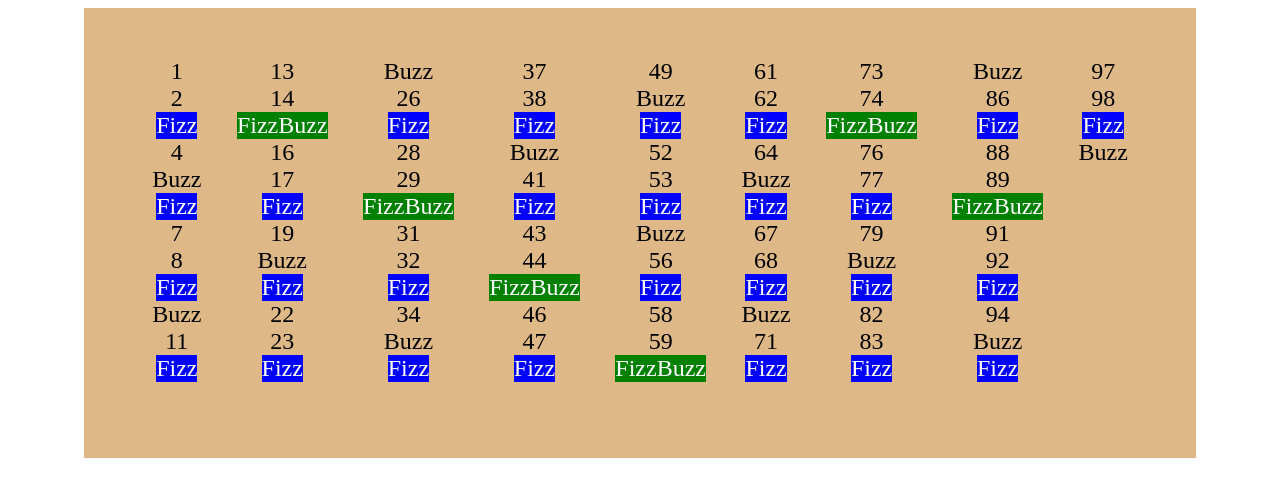
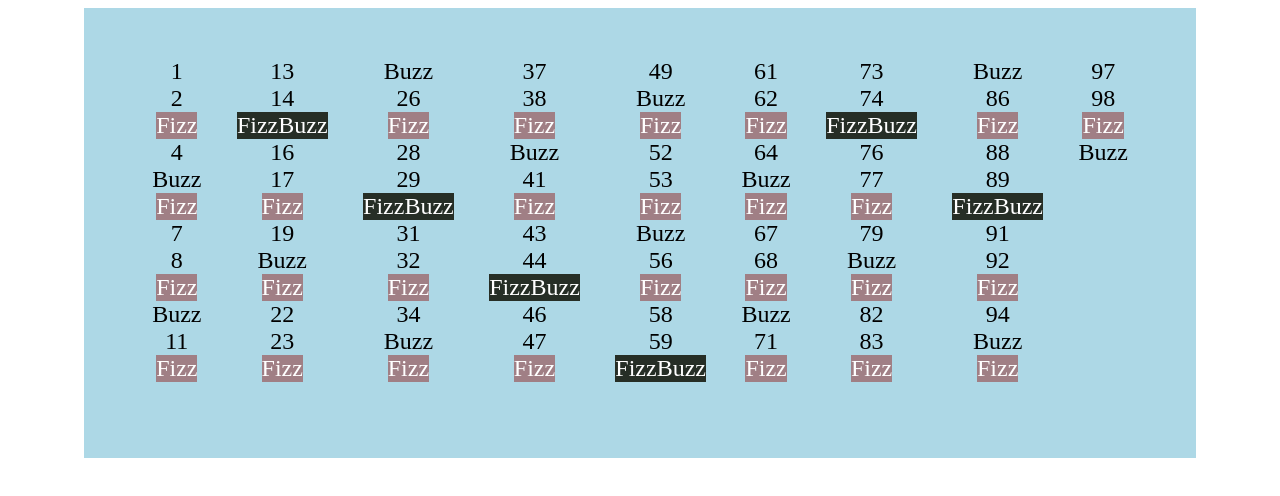
Before and after one commit to GiuseppeLanucara/js-fizzbuzz, a plain HTML site: page bonus/index.html in a window 1280 px wide. Drawn offline with Linux system fonts and the light colour scheme.

Commit message:
style cambiati

```diff
--- a/bonus/css/style.css
+++ b/bonus/css/style.css
@@ -7,21 +7,21 @@
     flex-direction: column;
     align-items: center;
     flex-wrap: wrap;
-    background-color: burlywood;
+    background-color: lightblue;
     font-size: 1.5rem;
 }
 
 .fizz{
-    background-color: blue;
+    background-color: rgb(160, 127, 133);
     color: white;
 }
 
 .buzz{
-    background-color: red;
+    background-color: rgb(83, 64, 64);
     color: white;
 }
 
 .fizz-buzz{
-    background-color: green;
+    background-color: rgb(38, 46, 38);
     color: white;
 }
```
